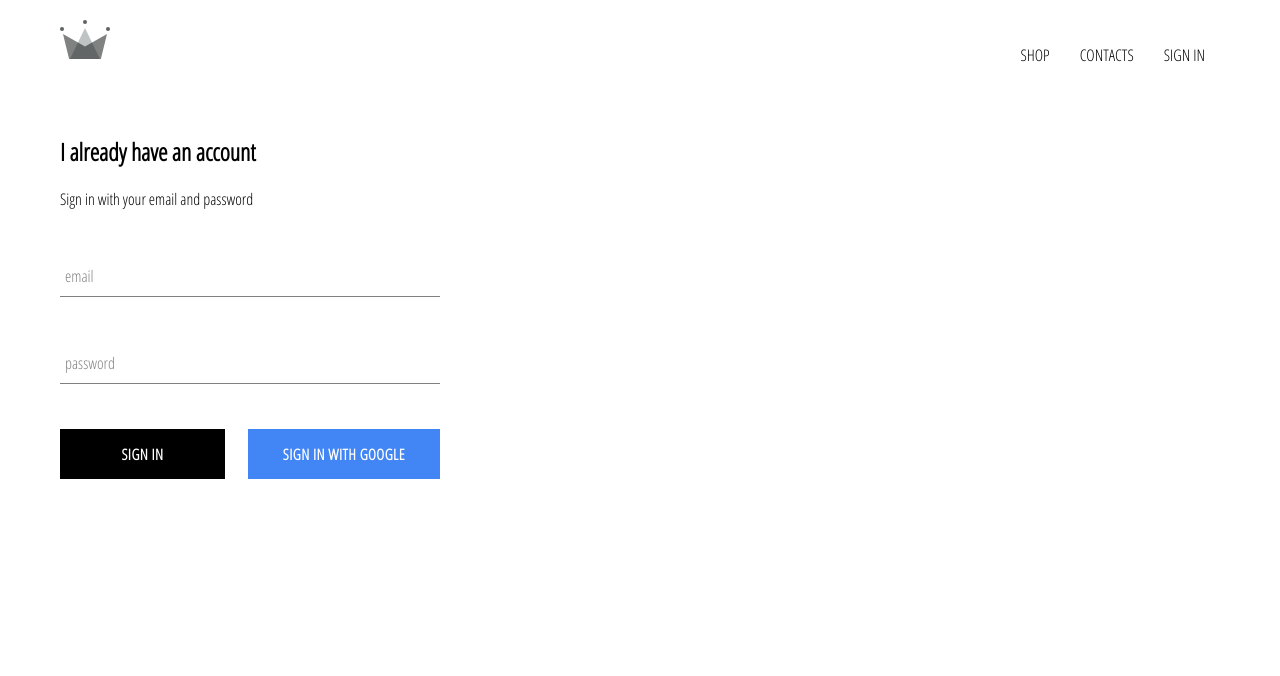
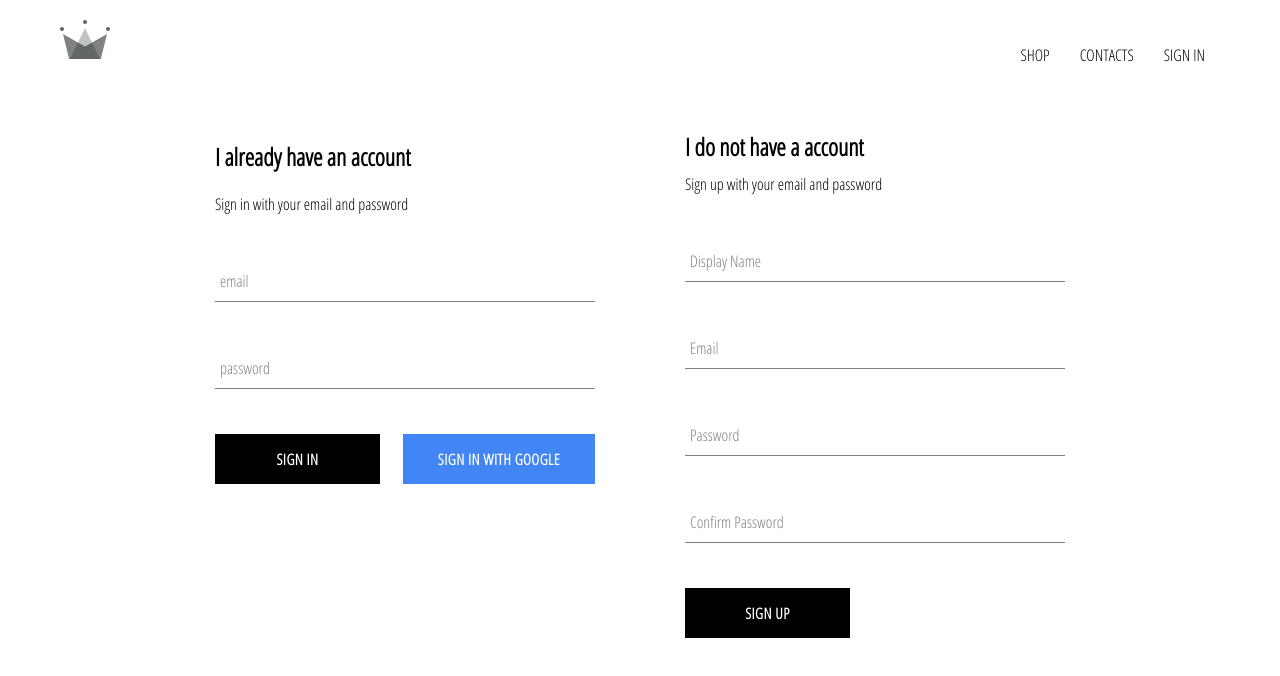
Before and after one commit to iamhamzaarif/crwn-clothing, a React (Create React App) app: page /signin in a window 1280 px wide. Shown: the top 676 px of the page. Built offline with nearby package versions, Linux system fonts and the light colour scheme; no server answers.

Commit message:
implement firebase utlis, include abilty to store  authnticated user

```diff
--- a/src/App.js
+++ b/src/App.js
@@ -4,12 +4,13 @@
 import  ShopPage from './pages/shop/shoppage.component';
 import SignInAndSignUpPage from './pages/sign-in-and-sign-up/sign-in-and-sign-up.component';
 import Header from './component/header/header.component';
-import {auth} from './firebase/firebase.utlis';
+import {auth, createUserProfileDocument} from './firebase/firebase.utlis';
 import './App.css';
 
 
 
-class App extends React.Component {
+class App extends React.Component
+{
 
   constructor(){
     super();
@@ -22,19 +23,36 @@
   unsubscribeFromAuth= null;
 
   componentDidMount(){
-    this.unsubscribeFromAuth = auth.onAuthStateChanged( user => {
-      this.setState({ currentUser: user});
+    this.unsubscribeFromAuth = auth.onAuthStateChanged(async userAuth => {
+      if(userAuth){
+        const userRef  = await createUserProfileDocument(userAuth);
 
-      console.log(user)
-    })
-  }
+        userRef.onSnapshot(snapShot => {
+          this.setState({
+            currentUser: {
+              id: snapShot.id,
+              ...snapShot.data()
+            }
+          })
+        })
+      }
+        else{
+          this.setState({currentUser: userAuth})
+        }
+      })
 
-  componentWillUnmount(){
+
+    }
+
+
+  componentWillUnmount()
+  {
     this.unsubscribeFromAuth();}
 
 
 
-  render(){
+  render()
+  {
     return (
       <div >
         <Header currentUser={this.state.currentUser}/>
@@ -47,6 +65,7 @@
 
       </div>
     );
+
     }
 
 
--- /dev/null
+++ b/src/component/sign-up/sign-up.componenet.jsx
@@ -0,0 +1,103 @@
+import React from 'react'
+
+import FormInput from '../form-input/form-input.component'
+
+import CoustmButton from '../coustm-button/coustm-button.component'
+
+import {auth, createUserProfileDocument } from '../../firebase/firebase.utlis'
+import './sign-up.styles.scss'
+
+class SignUp extends React.Component {
+    constructor() {
+      super();
+
+      this.state = {
+        displayName: '',
+        email: '',
+        password: '',
+        confirmPassword: ''
+      };
+    }
+
+    handleSubmit = async event => {
+      event.preventDefault();
+
+      const { displayName, email, password, confirmPassword } = this.state;
+
+      if (password !== confirmPassword) {
+        alert("passwords don't match");
+        return;
+      }
+
+      try {
+        const { user } = await auth.createUserWithEmailAndPassword(
+          email,
+          password
+        );
+
+        await createUserProfileDocument(user, { displayName });
+
+        this.setState({
+          displayName: '',
+          email: '',
+          password: '',
+          confirmPassword: ''
+        });
+      } catch (error) {
+        console.error(error);
+      }
+    };
+
+    handleChange = event => {
+      const { name, value } = event.target;
+
+      this.setState({ [name]: value });
+    };
+
+    render() {
+      const { displayName, email, password, confirmPassword } = this.state;
+      return (
+        <div className='sign-up'>
+          <h2 className='title'>I do not have a account</h2>
+          <span>Sign up with your email and password</span>
+          <form className='sign-up-form' onSubmit={this.handleSubmit}>
+            <FormInput
+              type='text'
+              name='displayName'
+              value={displayName}
+              onChange={this.handleChange}
+              label='Display Name'
+              required
+            />
+            <FormInput
+              type='email'
+              name='email'
+              value={email}
+              onChange={this.handleChange}
+              label='Email'
+              required
+            />
+            <FormInput
+              type='password'
+              name='password'
+              value={password}
+              onChange={this.handleChange}
+              label='Password'
+              required
+            />
+            <FormInput
+              type='password'
+              name='confirmPassword'
+              value={confirmPassword}
+              onChange={this.handleChange}
+              label='Confirm Password'
+              required
+            />
+            <CoustmButton type='submit'>SIGN UP</CoustmButton>
+          </form>
+        </div>
+      );
+    }
+  }
+
+  export default SignUp;
--- /dev/null
+++ b/src/component/sign-up/sign-up.styles.scss
@@ -0,0 +1,9 @@
+.sign-up{
+    display: flex;
+    flex-direction: column;
+    width: 380px;
+
+    .title{
+        margin: 10px 0px;
+    }
+}
--- a/src/firebase/firebase.utlis.js
+++ b/src/firebase/firebase.utlis.js
@@ -14,6 +14,35 @@
     measurementId: "G-G8NX0SBTZ8"
   };
 
+  export const createUserProfileDocument = async(userAuth, additionalData) =>{
+    if (!userAuth) return;
+
+    const userRef = firestore.doc(`users/${userAuth.uid}`)
+
+    const snapShot = await userRef.get();
+
+    if(!snapShot.exists){
+      const {displayName, email} = userAuth;
+      const createdAt = new Date();
+
+      try{
+        await userRef.set ({
+          displayName,
+          email,
+          createdAt,
+          ...additionalData
+        })
+
+      }
+      catch(error){
+          console.log('error creating user', error.message);
+      }
+
+    }
+    return userRef;
+
+  }
+
   firebase.initializeApp(config);
   export const auth = firebase.auth();
   export const firestore = firebase.firestore();
--- a/src/pages/sign-in-and-sign-up/sign-in-and-sign-up.component.jsx
+++ b/src/pages/sign-in-and-sign-up/sign-in-and-sign-up.component.jsx
@@ -3,11 +3,14 @@
 import SignIn from '../../component/sign-in/sign-in.component'
 
 import './sign-in-and-sign-up.styles.scss'
+import '../../component/sign-up/sign-up.componenet'
+import SignUp from '../../component/sign-up/sign-up.componenet';
 
 const SignInAndSignUpPage = () => (
 
     <div className='sign-in-and-sign-up'>
         <SignIn/>
+         <SignUp></SignUp>
     </div>
 )
 
--- a/src/pages/sign-in-and-sign-up/sign-in-and-sign-up.styles.scss
+++ b/src/pages/sign-in-and-sign-up/sign-in-and-sign-up.styles.scss
@@ -0,0 +1,6 @@
+.sign-in-and-sign-up{
+    width: 850px;
+    display: flex;
+    justify-content: space-between;
+    margin: 30px auto;
+}
```
